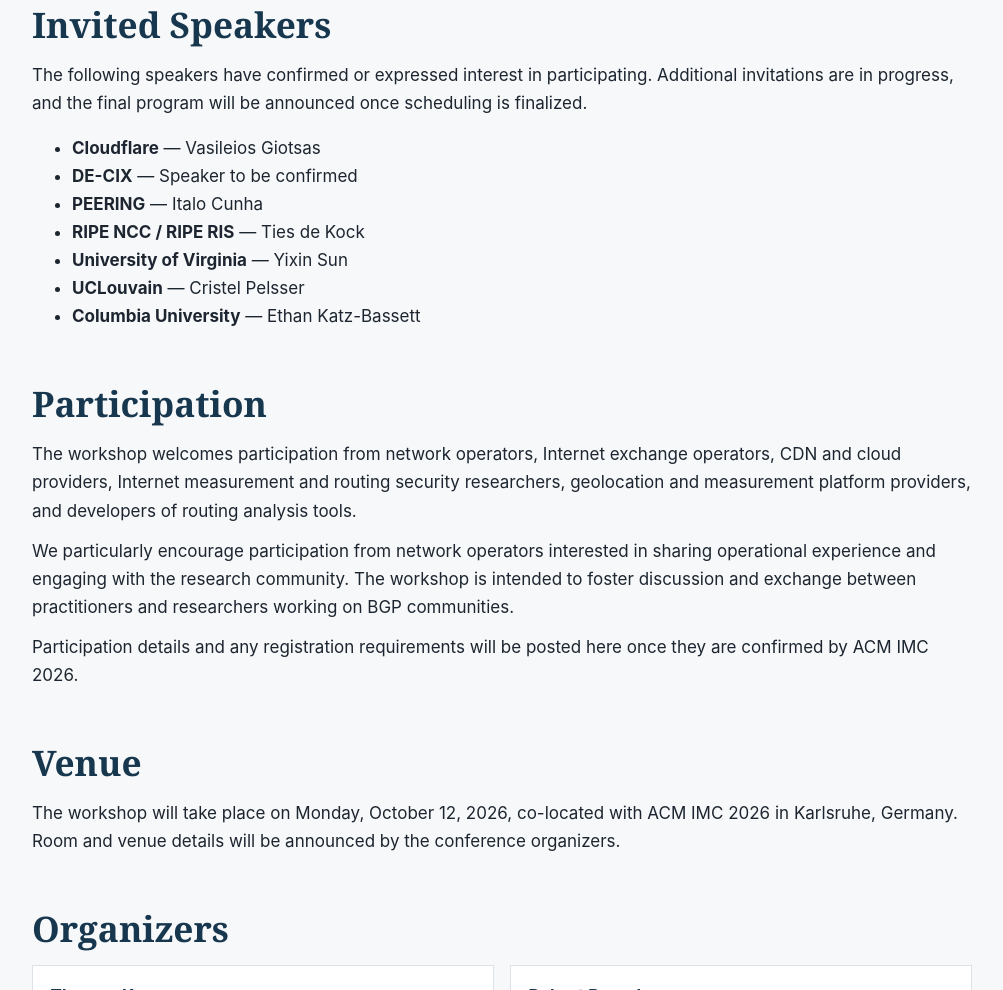
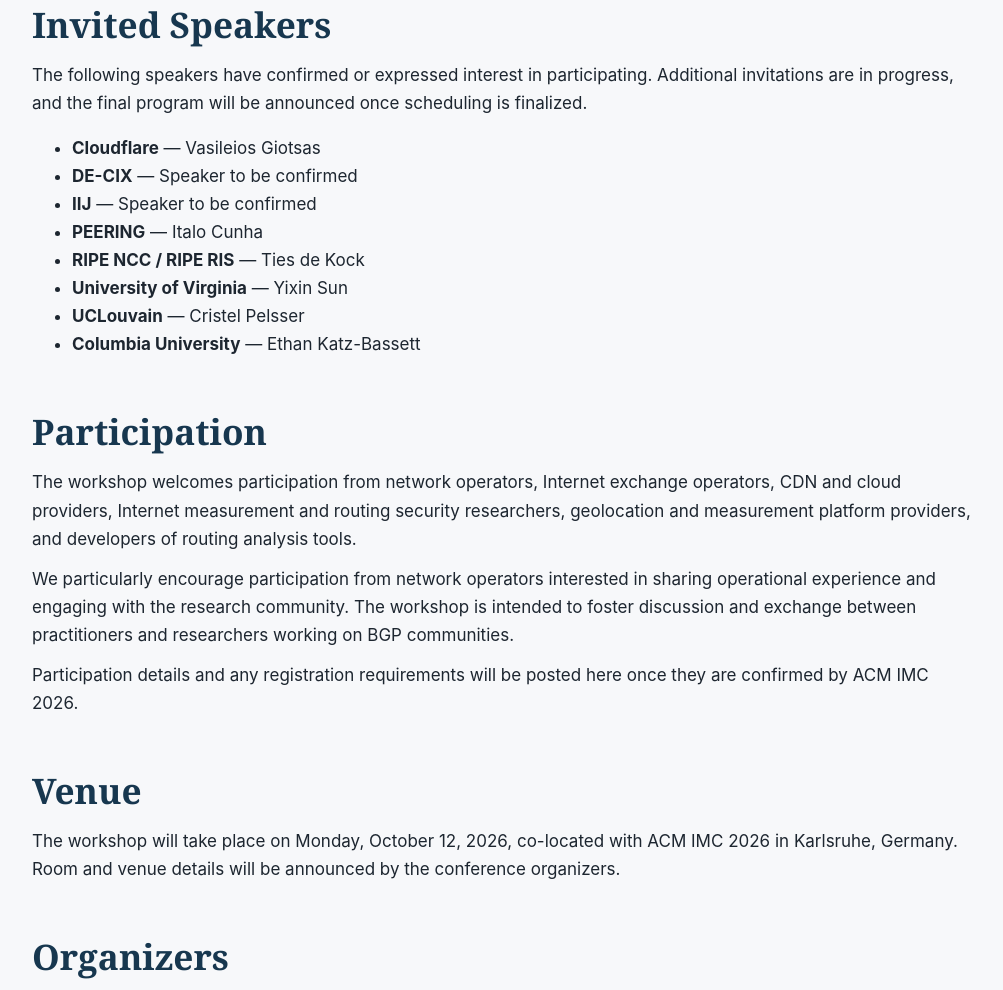
Before and after one commit to tkrenc/bgpcommunities.org, a plain HTML site: page index.html in a window 1280 px wide. Shown: the part 1875-2865 px from the top of the page, without its empty margins (138-1141 px from the left). Drawn offline with Linux system fonts and the light colour scheme.

Commit message:
updated invited speakers list

```diff
--- a/index.html
+++ b/index.html
@@ -224,6 +224,7 @@
       <ul>
         <li><strong>Cloudflare</strong> — Vasileios Giotsas</li>
         <li><strong>DE-CIX</strong> — Speaker to be confirmed</li>
+        <li><strong>IIJ</strong> — Speaker to be confirmed</li>
         <li><strong>PEERING</strong> — Italo Cunha</li>
         <li><strong>RIPE NCC / RIPE RIS</strong> — Ties de Kock</li>
         <li><strong>University of Virginia</strong> — Yixin Sun</li>
```
